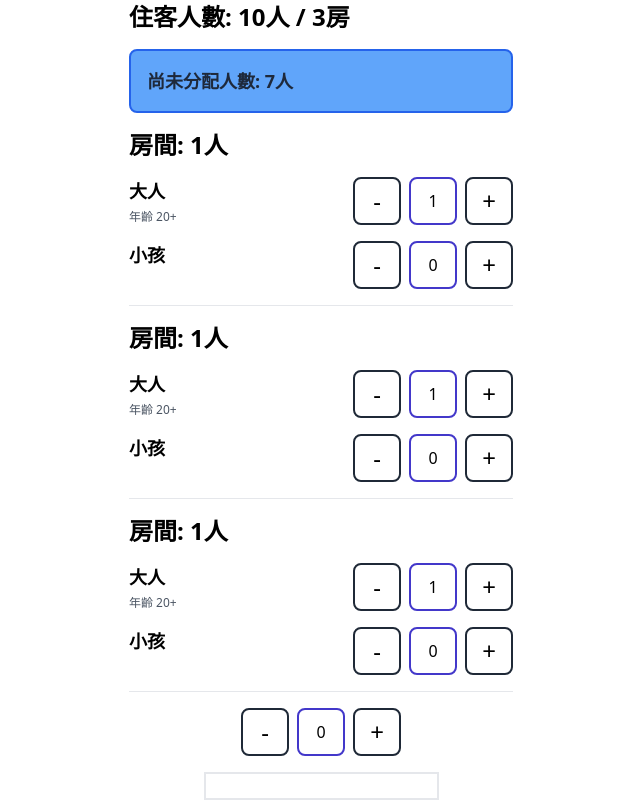
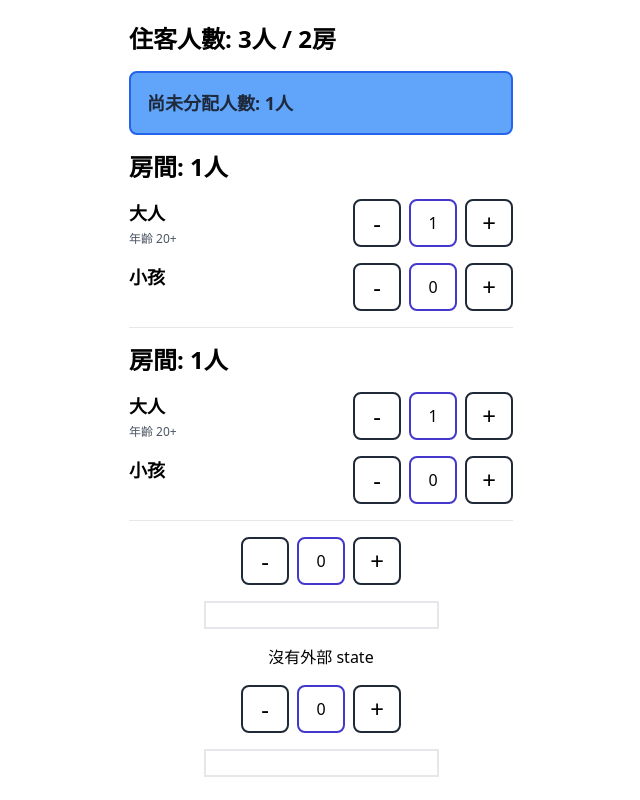
Before and after one commit to Dlutermade/room_allocation-v2, a React app: page / in a window 1280 px wide. Shown: the whole page, without its empty margins (319-959 px from the left). Built offline with nearby package versions, Linux system fonts and the light colour scheme.

Commit message:
:technologist: props change to optional

```diff
--- a/src/App.tsx
+++ b/src/App.tsx
@@ -26,8 +26,8 @@ const App = () => {
     <div className="flex flex-col items-center justify-center h-screen gap-4">
       {
         <RoomAllocation
-          guest={10}
-          room={3}
+          guest={3}
+          room={2}
           onChange={console.log.bind(this, "result")}
         />
       }
@@ -46,6 +46,19 @@ const App = () => {
           <input className="border-2" type="number" />
         </>
       }
+      {
+        <>
+          <h2>沒有外部 state</h2>
+          <CustomInputNumber
+            name={"test2"}
+            onChange={(e) => {
+              console.log("no component state change", e.target.value);
+              console.log("no component state change ", e.target.name);
+            }}
+          />
+          <input className="border-2" type="number" />
+        </>
+      }
     </div>
   );
 };
--- a/src/components/CustomInputNumber/hooks/useCounterValue.ts
+++ b/src/components/CustomInputNumber/hooks/useCounterValue.ts
@@ -2,16 +2,17 @@ import { useCallback, useEffect, useLayoutEffect, useState } from "react";
 import { clamp } from "utils/number";
 
 const useCounterValue = (
-  value: number,
+  value: number | undefined,
   min: number,
   max: number,
   step: number,
   onChangeTrigger: VoidFunction
 ) => {
-  const [counterValue, setCounterValue] = useState(clamp(value, min, max));
+  const [counterValue, setCounterValue] = useState(clamp(value || 0, min, max));
 
   // change `value` also change `counterValue`
   useEffect(() => {
+    if (value === undefined) return;
     setCounterValue(clamp(value, min, max));
   }, [value, value === counterValue, min, max]);
 
--- a/src/components/CustomInputNumber/index.tsx
+++ b/src/components/CustomInputNumber/index.tsx
@@ -19,25 +19,27 @@ import useRegisterNativeEvent, {
 } from "./hooks/useRegisterNativeEvent";
 
 type Props = {
-  min: number;
-  max: number;
-  step: number;
+  min?: number;
+  max?: number;
+  step?: number;
   name: string;
-  value: number;
-  disabled: boolean;
-  onChange: NativeEventHandler;
-  onBlur: NativeEventHandler;
-} & Omit<ComponentProps<"input">, "onChange" | "onBlur">;
+  value?: number;
+  disabled?: boolean;
+  onChange?: NativeEventHandler;
+  onBlur?: NativeEventHandler;
+} & Omit<ComponentProps<"input">, "onChange" | "onBlur" | "value">;
+
+const noop = () => {};
 
 const CustomInputNumber = ({
-  min,
-  max,
-  step,
+  min = -Infinity,
+  max = Infinity,
+  step = 1,
   name,
   value,
-  disabled,
-  onChange,
-  onBlur,
+  disabled = false,
+  onChange = noop,
+  onBlur = noop,
   ...rest
 }: Props) => {
   const elRef = useRef<HTMLInputElement>();
```
